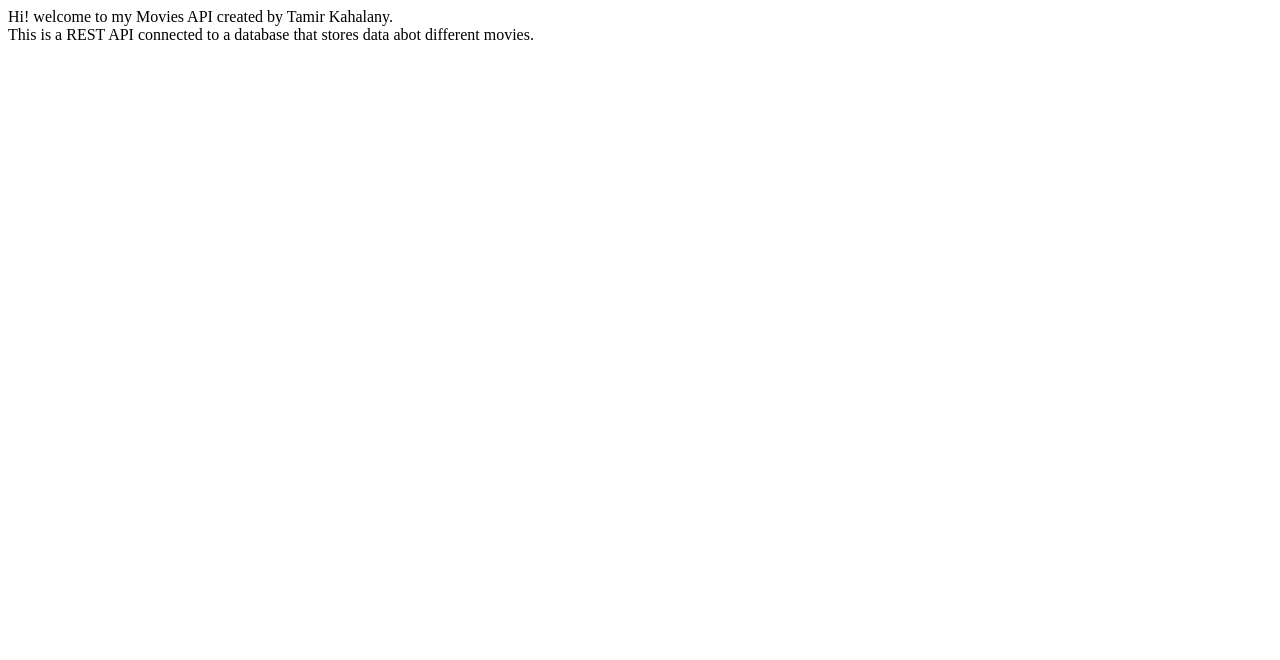
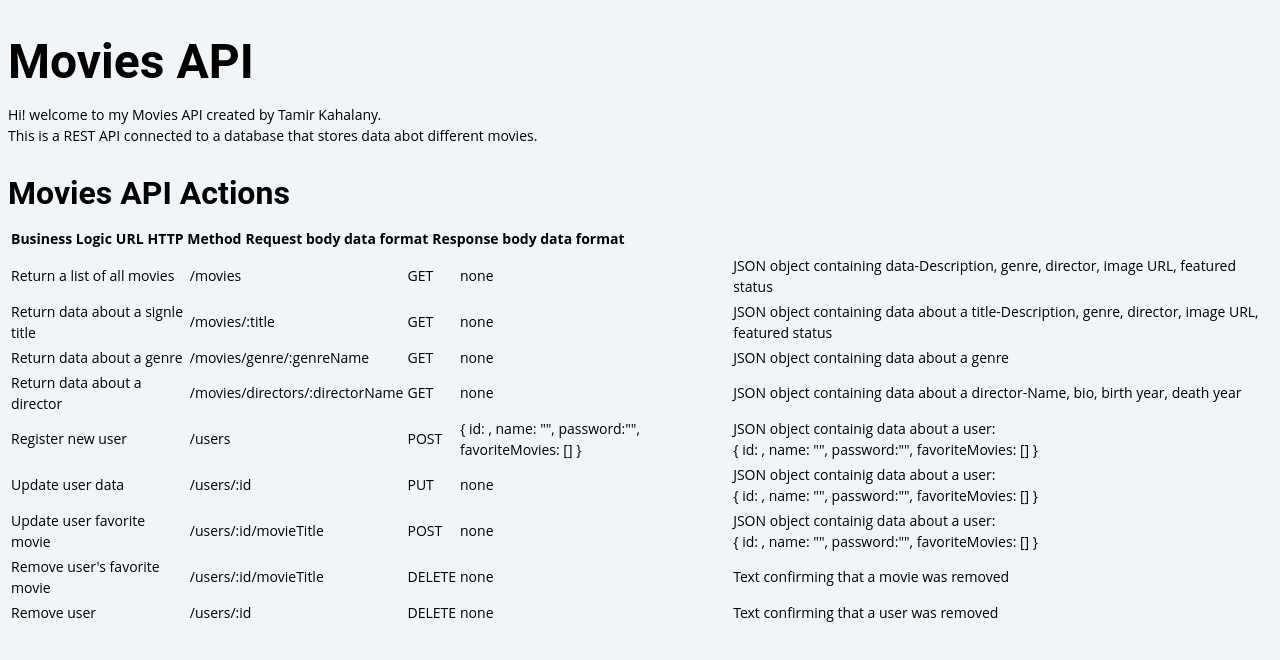
Before and after one commit to TKTamir/Movie_API, a website: page public/documentation.html in a window 1280 px wide. Drawn offline with Linux system fonts and the light colour scheme.

Commit message:
Create table

```diff
--- a/public/documentation.html
+++ b/public/documentation.html
@@ -4,12 +4,113 @@
     <meta charset="UTF-8">
     <meta http-equiv="X-UA-Compatible" content="IE=edge">
     <meta name="viewport" content="width=device-width, initial-scale=1.0">
+    <link rel="stylesheet" href="styles.css">
     <title>Movies API</title>
 </head>
 <body>
     <main>
-        <div>Hi! welcome to my Movies API created by Tamir Kahalany.<br>
+        <div><h1>Movies API</h1>
+        Hi! welcome to my Movies API created by Tamir Kahalany.<br>
         This is a REST API connected to a database that stores data abot different movies.
+        </div>
+        <div>
+            <h2>Movies API actions</h2>
+                <table class="table">
+                    <thead class="thead">
+                        <tr>
+                            <th>Business Logic</th>
+                            <th>URL</th>
+                            <th>HTTP Method</th>
+                            <th>Request body data format</th>
+                            <th>Response body data format</th>
+                        </tr>
+                    </thead>
+                    <tbody>
+                        <tr>
+                            <td>Return a list of all movies</td>
+                            <td>/movies</td>
+                            <td>GET</td>
+                            <td>none</td>
+                            <td>JSON object containing data-Description, genre, director, image URL, featured status </td>
+                        </tr>
+                        <tr>
+                            <td>Return data about a signle title</td>
+                            <td>/movies/:title</td>
+                            <td>GET</td>
+                            <td>none</td>
+                            <td>JSON object containing data about a title-Description, genre, director, image URL, featured status</td>
+                        </tr>
+                        <tr>
+                            <td>Return data about a genre</td>
+                            <td>/movies/genre/:genreName</td>
+                            <td>GET</td>
+                            <td>none</td>
+                            <td>JSON object containing data about a genre</td>
+                        </tr>
+                        <tr>
+                            <td>Return data about a director</td>
+                            <td>/movies/directors/:directorName</td>
+                            <td>GET</td>
+                            <td>none</td>
+                            <td>JSON object containing data about a director-Name, bio, birth year, death year</td>
+                        </tr>
+                        <tr>
+                            <td>Register new user</td>
+                            <td>/users</td>
+                            <td>POST</td>
+                            <td>{
+                                id: ,
+                                name: "",
+                                password:"",
+                                favoriteMovies: []
+                              }</td>
+                              <td>JSON object containig data about a user: <br> {
+                                id: ,
+                                name: "",
+                                password:"",
+                                favoriteMovies: []
+                              }</td>
+                        </tr>
+                        <tr>
+                            <td>Update user data</td>
+                            <td>/users/:id</td>
+                            <td>PUT</td>
+                            <td>none</td>
+                            <td>JSON object containig data about a user: <br> {
+                                id: ,
+                                name: "",
+                                password:"",
+                                favoriteMovies: []
+                            }</td>
+                        </tr>
+                        <tr>
+                            <td>Update user favorite movie</td>
+                            <td>/users/:id/movieTitle</td>
+                            <td>POST</td>
+                            <td>none</td>
+                            <td>JSON object containig data about a user: <br> {
+                                id: ,
+                                name: "",
+                                password:"",
+                                favoriteMovies: []
+                            }</td>
+                        </tr>
+                        <tr>
+                            <td>Remove user's favorite movie</td>
+                            <td>/users/:id/movieTitle</td>
+                            <td>DELETE</td>
+                            <td>none</td>
+                            <td>Text confirming that a movie was removed</td>
+                        </tr>
+                        <tr>
+                            <td>Remove user</td>
+                            <td>/users/:id</td>
+                            <td>DELETE</td>
+                            <td>none</td>
+                            <td>Text confirming that a user was removed</td>
+                        </tr>
+                    </tbody>
+                </table>
         </div>
     </main>
 </body>
```
